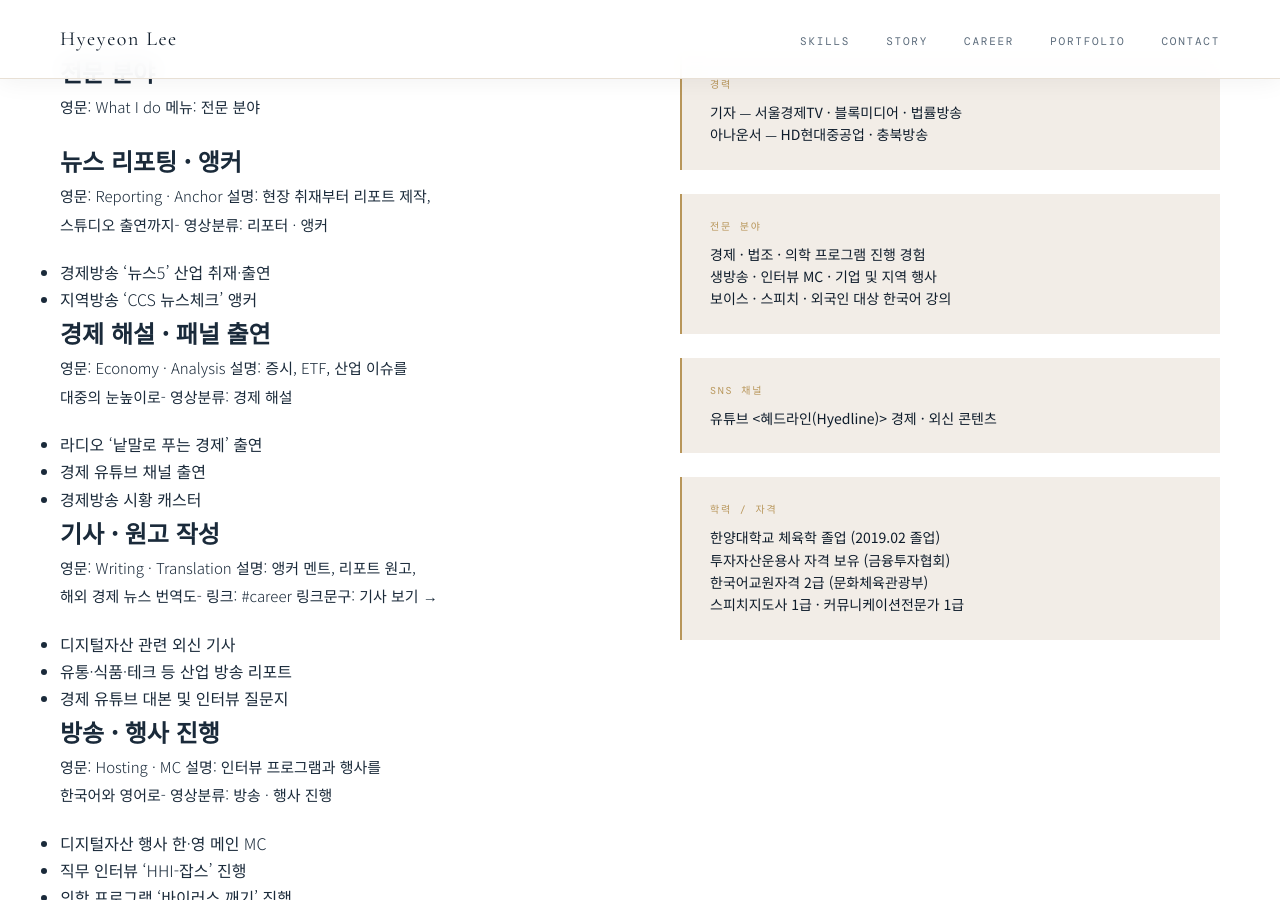
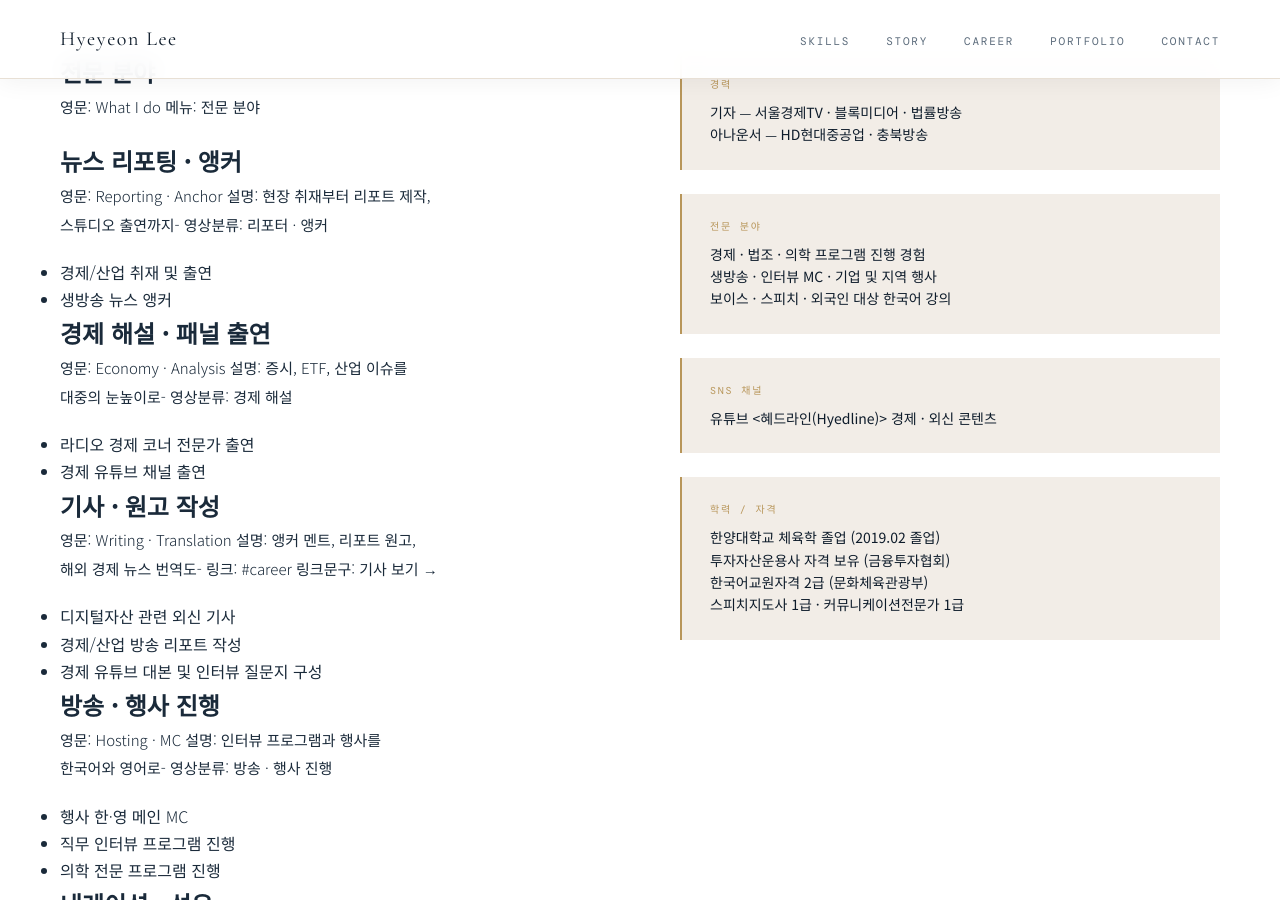
Before and after one commit to annhylee/annhylee.github.io, a Jekyll site: the page built from content/services.md, in a window 1280 px wide and 900 px high, scrolled down 1922 px. Built offline with Jekyll 4.4.1, drawn with Linux system fonts in a browser that asks for light colours; some web fonts are replaced; our own code applies the rules of GitHub Pages for plain Markdown files; some of the changed text lies outside the part shown.

Commit message:
Update services.md

```diff
--- a/content/services.md
+++ b/content/services.md
@@ -15,16 +15,15 @@
 영문: Reporting · Anchor
 설명: 현장 취재부터 리포트 제작,<br>스튜디오 출연까지-
 영상분류: 리포터 · 앵커
-- 경제방송 '뉴스5' 산업 취재·출연
-- 지역방송 'CCS 뉴스체크' 앵커
+- 경제/산업 취재 및 출연
+- 생방송 뉴스 앵커
 
 ## 경제 해설 · 패널 출연
 영문: Economy · Analysis
 설명: 증시, ETF, 산업 이슈를<br>대중의 눈높이로-
 영상분류: 경제 해설
-- 라디오 '낱말로 푸는 경제' 출연
+- 라디오 경제 코너 전문가 출연
 - 경제 유튜브 채널 출연
-- 경제방송 시황 캐스터
 
 ## 기사 · 원고 작성
 영문: Writing · Translation
@@ -32,20 +31,20 @@
 링크: #career
 링크문구: 기사 보기 →
 - 디지털자산 관련 외신 기사
-- 유통·식품·테크 등 산업 방송 리포트
-- 경제 유튜브 대본 및 인터뷰 질문지
+- 경제/산업 방송 리포트 작성
+- 경제 유튜브 대본 및 인터뷰 질문지 구성
 
 ## 방송 · 행사 진행
 영문: Hosting · MC
 설명: 인터뷰 프로그램과 행사를<br>한국어와 영어로-
 영상분류: 방송 · 행사 진행
-- 디지털자산 행사 한·영 메인 MC
-- 직무 인터뷰 'HHI-잡스' 진행
-- 의학 프로그램 '바이러스 깨기' 진행
+- 행사 한·영 메인 MC
+- 직무 인터뷰 프로그램 진행
+- 의학 전문 프로그램 진행
 
 ## 내레이션 · 성우
 영문: Voice
 설명: 기업 홍보영상과 다큐멘터리,<br>VCR 내레이션까지-
 영상분류: 내레이션
-- 기업 홍보영상·다큐멘터리 성우
+- 기업 홍보/다큐멘터리 영상 성우
 - 프로그램 VCR 내레이션
```
